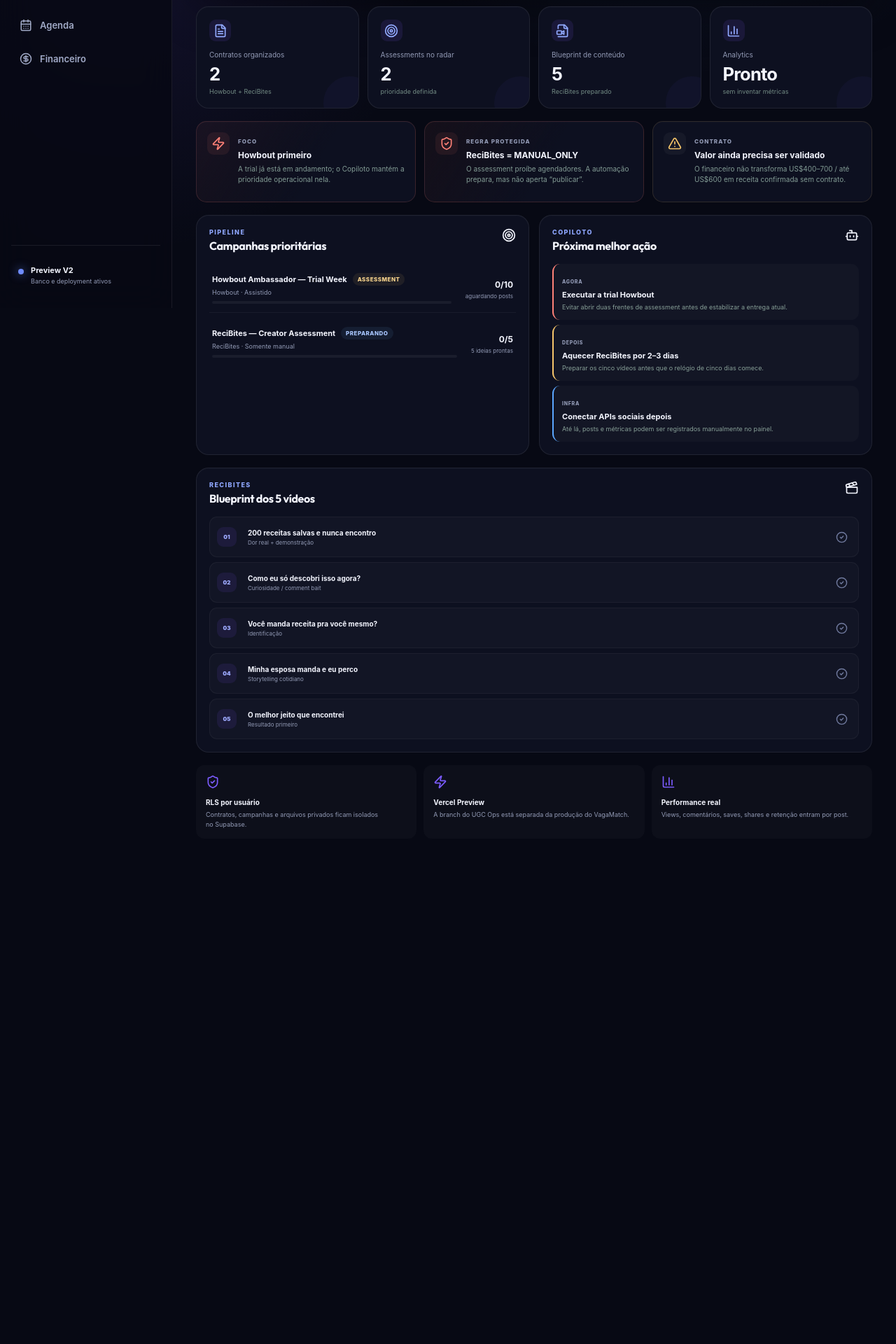
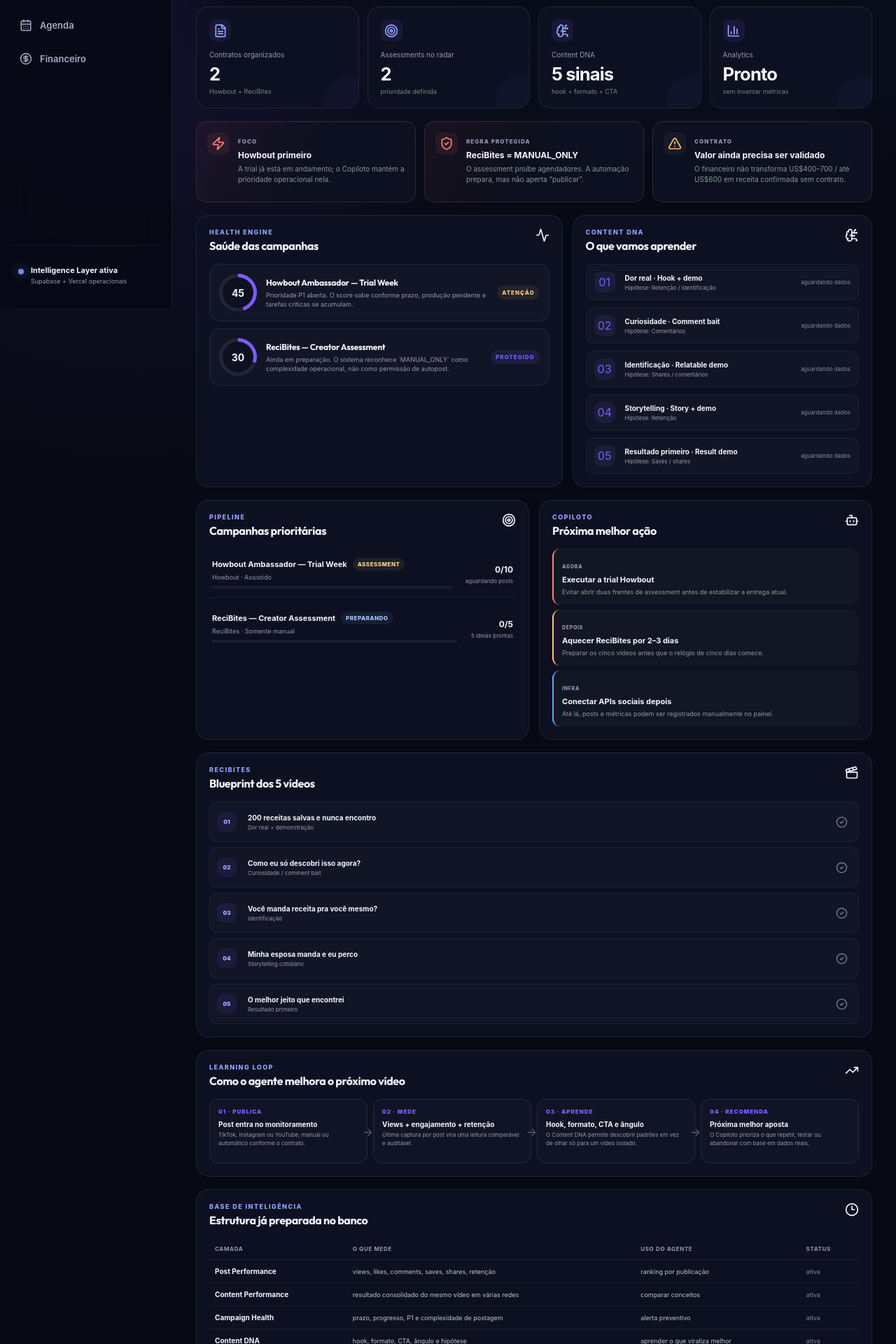
Before and after one commit to Taioque12/VagaMatch, a React (Vite) app: page / in a window 1280 px wide. Shown: the part 360-2280 px from the top of the page at 70% size. Before the commit the page ends 1618 px from the top, so only its background shows below. Built offline with nearby package versions, Linux system fonts and the light colour scheme; no server answers.

Commit message:
feat(ugc): surface campaign health and content learning

```diff
--- a/src/ugc/UgcShowcase.jsx
+++ b/src/ugc/UgcShowcase.jsx
@@ -1,11 +1,14 @@
 import {
+  Activity,
   AlertTriangle,
   BarChart3,
   Bot,
+  BrainCircuit,
   CalendarDays,
   CheckCircle2,
   CircleDollarSign,
   Clapperboard,
+  Clock3,
   FileText,
   FileVideo2,
   LayoutDashboard,
@@ -18,6 +21,7 @@
   Zap,
 } from "lucide-react";
 import "./ugc-v2.css";
+import "./ugc-intelligence.css";
 
 const ideas = [
   ["01", "200 receitas salvas e nunca encontro", "Dor real + demonstração"],
@@ -25,6 +29,14 @@
   ["03", "Você manda receita pra você mesmo?", "Identificação"],
   ["04", "Minha esposa manda e eu perco", "Storytelling cotidiano"],
   ["05", "O melhor jeito que encontrei", "Resultado primeiro"],
+];
+
+const dna = [
+  ["Dor real", "Hook + demo", "Retenção / identificação"],
+  ["Curiosidade", "Comment bait", "Comentários"],
+  ["Identificação", "Relatable demo", "Shares / comentários"],
+  ["Storytelling", "Story + demo", "Retenção"],
+  ["Resultado primeiro", "Result demo", "Saves / shares"],
 ];
 
 function SideItem({ icon: Icon, label, active, badge }) {
@@ -49,7 +61,7 @@
         <SideItem icon={CalendarDays} label="Agenda" />
         <SideItem icon={CircleDollarSign} label="Financeiro" />
       </nav>
-      <div className="ops-sidebar-footer"><div className="ops-system-status"><span /><div><strong>Preview V2</strong><small>Banco e deployment ativos</small></div></div></div>
+      <div className="ops-sidebar-footer"><div className="ops-system-status"><span /><div><strong>Intelligence Layer ativa</strong><small>Supabase + Vercel operacionais</small></div></div></div>
     </aside>
 
     <main className="ops-main">
@@ -60,14 +72,14 @@
 
       <div className="ops-stack">
         <section className="ops-hero">
-          <div><span className="ops-hero-kicker"><Rocket size={16} /> UGC Command Center</span><h2>Do contrato ao vídeo publicado, sem perder regra, prazo ou dinheiro.</h2><p>O painel foi desenhado para permitir vários contratos simultâneos e separar automaticamente o que pode ser automatizado do que exige publicação manual.</p></div>
+          <div><span className="ops-hero-kicker"><Rocket size={16} /> UGC Command Center</span><h2>Do contrato ao vídeo publicado — e agora aprendendo o que performa melhor.</h2><p>Além de organizar contratos, conteúdo e publicação, o UGC Ops já possui uma camada de inteligência para comparar hooks, formatos, CTAs, engajamento e risco operacional por campanha.</p></div>
           <a className="ops-hero-button ops-showcase-link" href="?live=1">Abrir operação <Zap size={18} /></a>
         </section>
 
         <section className="ops-stat-grid">
           <PreviewStat icon={FileText} label="Contratos organizados" value="2" hint="Howbout + ReciBites" />
           <PreviewStat icon={Target} label="Assessments no radar" value="2" hint="prioridade definida" />
-          <PreviewStat icon={FileVideo2} label="Blueprint de conteúdo" value="5" hint="ReciBites preparado" />
+          <PreviewStat icon={BrainCircuit} label="Content DNA" value="5 sinais" hint="hook + formato + CTA" />
           <PreviewStat icon={BarChart3} label="Analytics" value="Pronto" hint="sem inventar métricas" />
         </section>
 
@@ -75,6 +87,29 @@
           <article className="ops-attention p1"><div className="ops-attention-icon"><Zap size={20} /></div><div><span>FOCO</span><strong>Howbout primeiro</strong><p>A trial já está em andamento; o Copiloto mantém a prioridade operacional nela.</p></div></article>
           <article className="ops-attention p1"><div className="ops-attention-icon"><ShieldCheck size={20} /></div><div><span>REGRA PROTEGIDA</span><strong>ReciBites = MANUAL_ONLY</strong><p>O assessment proíbe agendadores. A automação prepara, mas não aperta “publicar”.</p></div></article>
           <article className="ops-attention p2"><div className="ops-attention-icon"><AlertTriangle size={20} /></div><div><span>CONTRATO</span><strong>Valor ainda precisa ser validado</strong><p>O financeiro não transforma US$400–700 / até US$600 em receita confirmada sem contrato.</p></div></article>
+        </section>
+
+        <section className="ops-intel-grid">
+          <section className="ops-panel">
+            <header className="ops-panel-head"><div><p className="ops-eyebrow">HEALTH ENGINE</p><h2>Saúde das campanhas</h2></div><Activity size={20} /></header>
+            <div className="ops-health-stack">
+              <div className="ops-health-card">
+                <div className="ops-health-ring" style={{"--score":45}}><strong>45</strong></div>
+                <div><h3>Howbout Ambassador — Trial Week</h3><p>Prioridade P1 aberta. O score sobe conforme prazo, produção pendente e tarefas críticas se acumulam.</p></div>
+                <span className="attention">atenção</span>
+              </div>
+              <div className="ops-health-card">
+                <div className="ops-health-ring" style={{"--score":30}}><strong>30</strong></div>
+                <div><h3>ReciBites — Creator Assessment</h3><p>Ainda em preparação. O sistema reconhece `MANUAL_ONLY` como complexidade operacional, não como permissão de autopost.</p></div>
+                <span className="protected">protegido</span>
+              </div>
+            </div>
+          </section>
+
+          <section className="ops-panel">
+            <header className="ops-panel-head"><div><p className="ops-eyebrow">CONTENT DNA</p><h2>O que vamos aprender</h2></div><BrainCircuit size={20} /></header>
+            <div className="ops-dna-list">{dna.map(([hook,format,goal],index)=><div className="ops-dna-item" key={hook}><div className="ops-dna-icon"><span>{String(index+1).padStart(2,"0")}</span></div><div><strong>{hook} · {format}</strong><p>Hipótese: {goal}</p></div><small>aguardando dados</small></div>)}</div>
+          </section>
         </section>
 
         <section className="ops-grid-2">
@@ -101,6 +136,28 @@
           <div className="ops-showcase-ideas">{ideas.map(([number,title,concept]) => <div key={number}><span>{number}</span><div><strong>{title}</strong><p>{concept}</p></div><CheckCircle2 size={17} /></div>)}</div>
         </section>
 
+        <section className="ops-panel">
+          <header className="ops-panel-head"><div><p className="ops-eyebrow">LEARNING LOOP</p><h2>Como o agente melhora o próximo vídeo</h2></div><TrendingUp size={20} /></header>
+          <div className="ops-engine-flow">
+            <div><span>01 · PUBLICA</span><strong>Post entra no monitoramento</strong><p>TikTok, Instagram ou YouTube; manual ou automático conforme o contrato.</p></div>
+            <div><span>02 · MEDE</span><strong>Views + engajamento + retenção</strong><p>Última captura por post vira uma leitura comparável e auditável.</p></div>
+            <div><span>03 · APRENDE</span><strong>Hook, formato, CTA e ângulo</strong><p>O Content DNA permite descobrir padrões em vez de olhar só para um vídeo isolado.</p></div>
+            <div><span>04 · RECOMENDA</span><strong>Próxima melhor aposta</strong><p>O Copiloto prioriza o que repetir, testar ou abandonar com base em dados reais.</p></div>
+          </div>
+        </section>
+
+        <section className="ops-panel">
+          <header className="ops-panel-head"><div><p className="ops-eyebrow">BASE DE INTELIGÊNCIA</p><h2>Estrutura já preparada no banco</h2></div><Clock3 size={20} /></header>
+          <div className="ops-table-wrap">
+            <table className="ops-learning-table"><thead><tr><th>Camada</th><th>O que mede</th><th>Uso do agente</th><th>Status</th></tr></thead><tbody>
+              <tr><td><strong>Post Performance</strong></td><td>views, likes, comments, saves, shares, retenção</td><td>ranking por publicação</td><td><em>ativa</em></td></tr>
+              <tr><td><strong>Content Performance</strong></td><td>resultado consolidado do mesmo vídeo em várias redes</td><td>comparar conceitos</td><td><em>ativa</em></td></tr>
+              <tr><td><strong>Campaign Health</strong></td><td>prazo, progresso, P1 e complexidade de postagem</td><td>alerta preventivo</td><td><em>ativa</em></td></tr>
+              <tr><td><strong>Content DNA</strong></td><td>hook, formato, CTA, ângulo e hipótese</td><td>aprender o que viraliza melhor</td><td><em>ativa</em></td></tr>
+            </tbody></table>
+          </div>
+        </section>
+
         <section className="ops-rule-grid">
           <div><ShieldCheck size={20} /><strong>RLS por usuário</strong><p>Contratos, campanhas e arquivos privados ficam isolados no Supabase.</p></div>
           <div><Zap size={20} /><strong>Vercel Preview</strong><p>A branch do UGC Ops está separada da produção do VagaMatch.</p></div>
```
